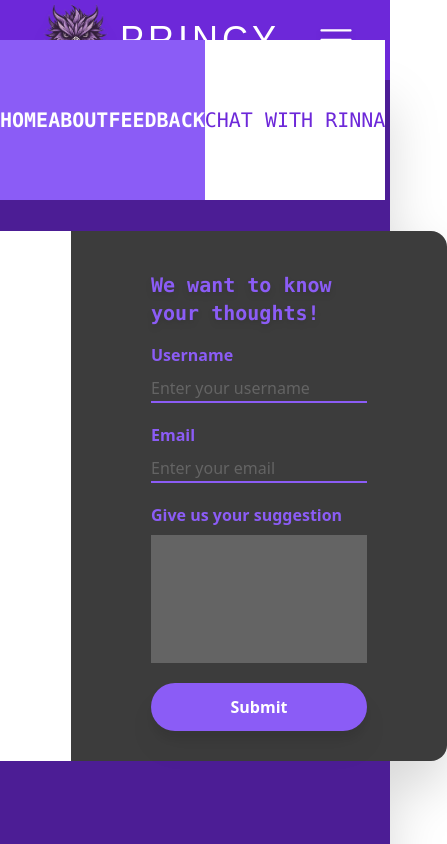
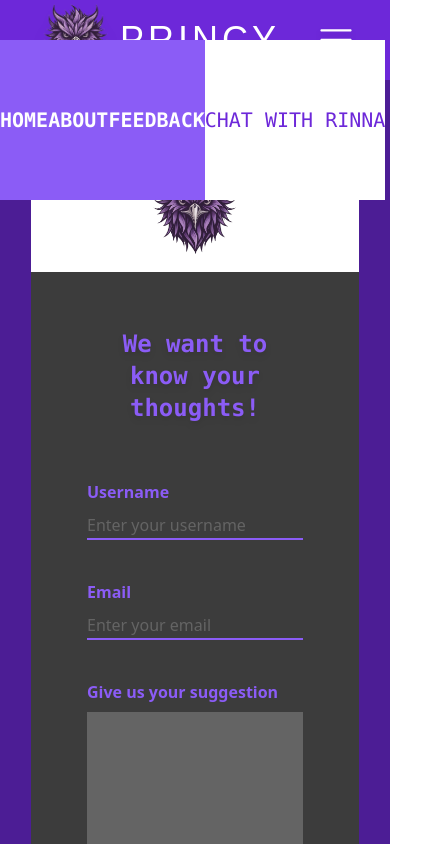
Before and after one commit to FumI4096/Rinna-Chatbot, a React (Create React App) app: page /feedback in a window 390 px wide. Shown: the top 844 px of the page, 447 px wide, since content can reach past the window. Built offline with nearby package versions, Linux system fonts and the light colour scheme; a web font is replaced by a local one.

Commit message:
Added responsiveness

```diff
--- a/src/components/FormTypes.jsx
+++ b/src/components/FormTypes.jsx
@@ -13,11 +13,11 @@ const FormTypes = ({label, id}) => {
         (label === 'Give us your suggestion') ?
         <>
           <label htmlFor={id} className='text-violet-500 font-bold'>{label}</label>
-          <textarea name={id} id={id} className='h-32 resize-none outline-none bg-gray-custom-4 p-2 text-white '/>
+          <textarea name={id} id={id} className='h-32 resize-none outline-none bg-gray-custom-4 p-2 text-white max-xl:h-48'/>
         </>
         :
         <>
-          <label htmlFor={id} className='text-violet-500 font-bold'>{label}</label>
+          <label htmlFor={id} className='text-violet-500 font-bold max-xl:text-base'>{label}</label>
           <input type="text" id={id} placeholder={placeHolderText(label)} className='h-7 bg-transparent border-b-2 border-violet-500 w-full outline-none text-white placeholder:text-gray-custom-4'/>
         </>
       }
--- a/src/pages/Feedback.jsx
+++ b/src/pages/Feedback.jsx
@@ -5,15 +5,15 @@ import FormTypes from '../components/FormTypes'
 function Feedback() {
     return (
         <>
-            <main className='h-[831px] bg-violet-900 flex justify-center items-center drop-shadow-2xl'>
-                <section className='flex h-[530px] w-[1080px]'>
-                    <aside className='bg-white w-full p-16 rounded-l-2xl'>
-                        <img src={Griffin} alt="" className='h-full w-full rounded-full'/>
+            <main className='px-24 py-16 h-[831px] bg-violet-900 flex justify-center items-center drop-shadow-2xl max-xl:h-auto max-md:px-12'>
+                <section className='flex h-[530px] w-[1080px] max-xl:flex-col max-xl:h-auto'>
+                    <aside className='bg-white w-full p-16 rounded-l-2xl flex justify-center items-center max-xl:h-36 max-xl:p-0 max-xl:rounded-none max-md:h-32'>
+                        <img src={Griffin} alt="" className='h-full rounded-full'/>
                     </aside>
-                    <section className='bg-gray-custom-2 px-20 py-10 w-full flex flex-col justify-between items-center relative rounded-r-2xl'>
-                        <h2 className='text-violet-500 text-xl font-mono font-bold drop-shadow-md pb-4'>We want to know your thoughts!</h2>
+                    <section className='bg-gray-custom-2 px-20 py-10 w-full flex flex-col justify-between items-center relative rounded-r-2xl max-xl:py-14 max-xl:px-28 max-xl:rounded-none max-xl:gap-10 max-lg:px-14'>
+                        <h2 className='text-violet-500 text-xl text-center font-mono font-bold drop-shadow-md pb-4 max-xl:text-2xl'>We want to know your thoughts!</h2>
                         <div className='w-full'>
-                            <form action="" className='flex flex-col gap-5'>
+                            <form action="" className='flex flex-col gap-5 max-xl:gap-10'>
                                 <FormTypes
                                     label='Username'
                                     id='usn'
@@ -26,7 +26,7 @@ function Feedback() {
                                     label='Give us your suggestion'
                                     id='message'
                                 />
-                                <input type="submit" className='w-full bg-violet-500 h-12 rounded-full font-bold text-white drop-shadow-xl hover:bg-violet-600 active:bg-violet-700'/>
+                                <input type="submit" className='w-full bg-violet-500 h-12 rounded-full font-bold text-white drop-shadow-xl hover:bg-violet-600 active:bg-violet-700 max-xl:w-7/12 max-xl:self-center max-xl:h-14  max-md:w-9/12'/>
                             </form>
                         </div>
                     </section>
```
